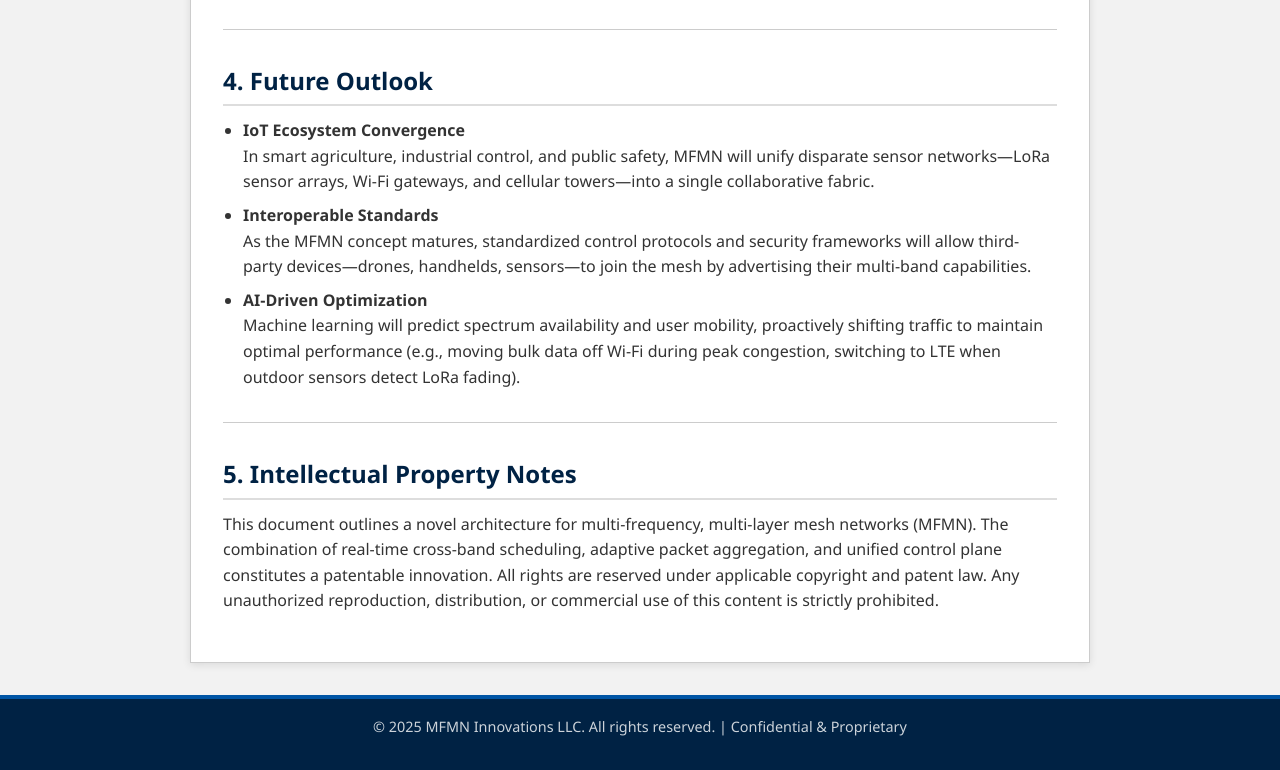
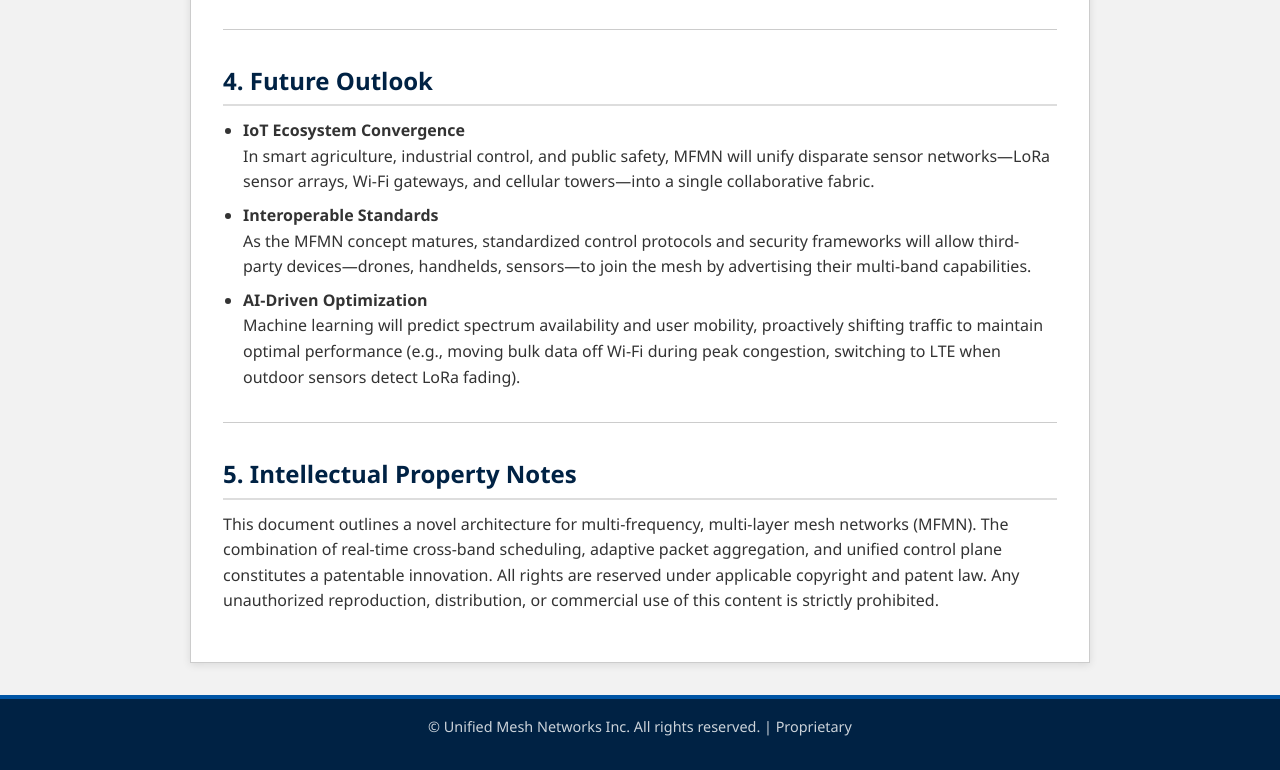
Before and after one commit to SolutionsAsService/MFMN-CR, a plain HTML site: page index.html in a window 1280 px wide. Shown: the part 1936-2706 px from the top of the page. Drawn offline with Linux system fonts and the light colour scheme.

Commit message:
Update index.html

```diff
--- a/index.html
+++ b/index.html
@@ -174,7 +174,7 @@
   </main>
 
   <footer>
-    <p>© 2025 MFMN Innovations LLC. All rights reserved. | Confidential & Proprietary</p>
+    <p>© Unified Mesh Networks Inc. All rights reserved. | Proprietary</p>
   </footer>
 
 </body>
```
